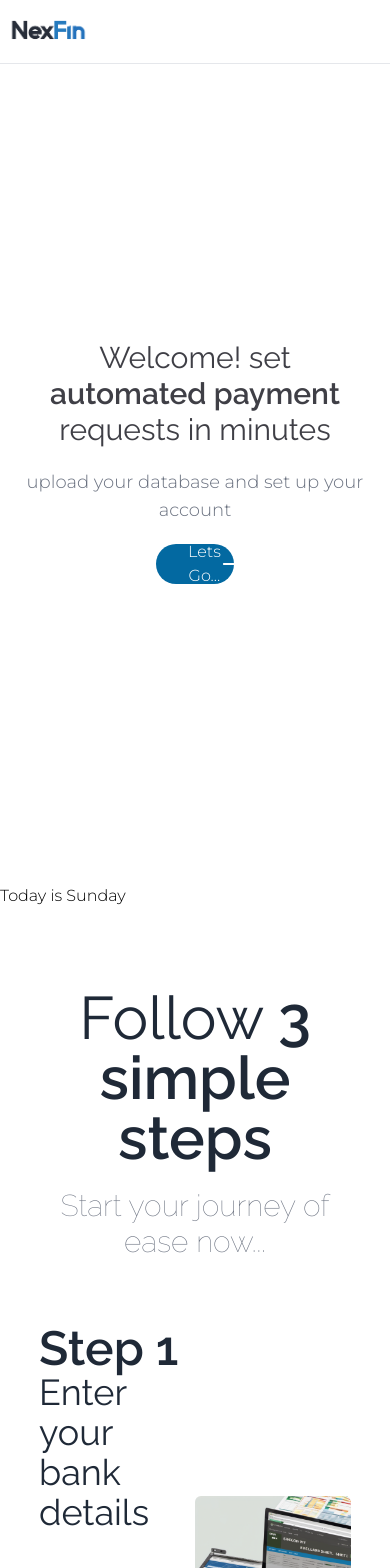
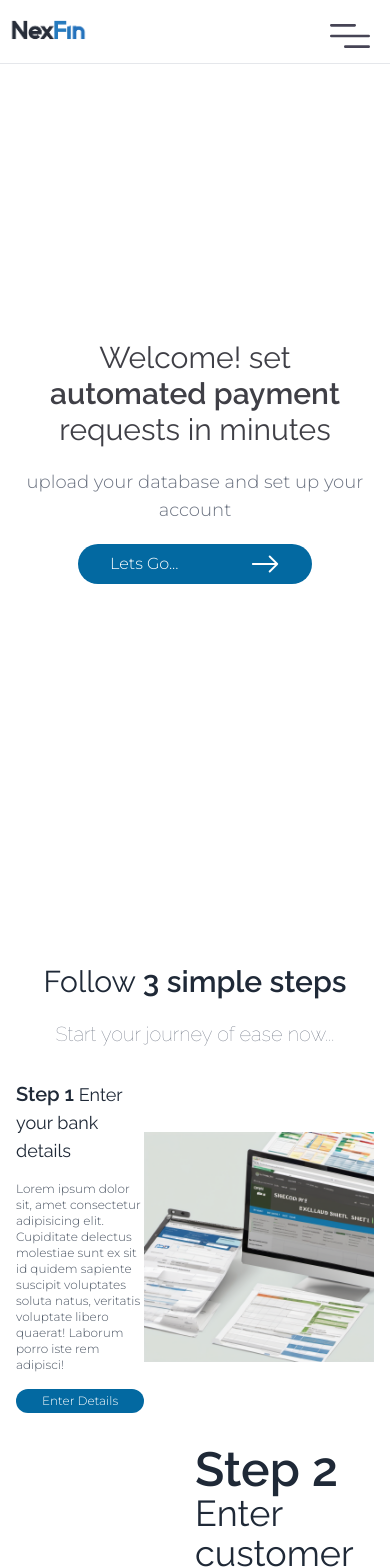
Before and after one commit to Tanishksoam/NEXfin, a React (Vite) app: page / in a window 390 px wide. Shown: the top 1568 px of the page. Built offline with nearby package versions, Linux system fonts and the light colour scheme.

Commit message:
responsive

```diff
--- a/package.json
+++ b/package.json
@@ -21,7 +21,8 @@
     "react-redux": "^9.1.0",
     "react-router-dom": "^6.21.1",
     "react-toastify": "^9.1.3",
-    "redux-persist": "^6.0.0"
+    "redux-persist": "^6.0.0",
+    "whatsapp-web.js": "^1.23.0"
   },
   "devDependencies": {
     "@types/react": "^18.2.37",
--- a/src/assets/images.jsx
+++ b/src/assets/images.jsx
@@ -4,4 +4,5 @@ import pic3 from "./pic3.png";
 import pic4 from "./pic4.png";
 import pic1 from "./pic1.png";
 import phonepe from "./phonepe.svg";
-export { logo, pic2, pic3, pic4, pic1, phonepe };
+import menu from "./menu.svg";
+export { logo, pic2, pic3, pic4, pic1, phonepe, menu };
--- a/src/components/header.jsx
+++ b/src/components/header.jsx
@@ -1,5 +1,5 @@
 import React from "react";
-import { logo } from "../assets/images";
+import { logo, menu } from "../assets/images";
 import { Link } from "react-router-dom";
 import { useSelector } from "react-redux";
 
@@ -14,6 +14,13 @@ const Header = () => {
             src={logo}
             alt=""
             className="sm:w-32 w-20 justify-center items-center"
+          />
+        </div>
+        <div className=" h-20 justify-center items-center">
+          <img
+            src={menu}
+            alt=""
+            className="sm:w-20 w-16 md:hidden justify-center items-center"
           />
         </div>
         <div className="md:flex items-center gap-8 font-titleFont md:visible hidden">
--- a/src/components/hero.jsx
+++ b/src/components/hero.jsx
@@ -14,12 +14,13 @@ const Hero = () => {
             requests in minutes
           </h1>
         </div>
+
         <div className=" sm:w-1/2 w-full text-center">
           <p className=" sm:text-3xl text-lg font-bodyFont  text-gray-500 font-normal">
             upload your database and set up your account
           </p>
         </div>
-        <div className=" w-1/5 font-bodyFont">
+        <div className=" md:w-1/5 w-3/5 font-bodyFont">
           <a href="#steps">
             <button className=" w-full h-10 bg-sky-700 rounded-full text-white flex justify-between items-center px-8">
               <span>Lets Go...</span>
--- a/src/components/steps.jsx
+++ b/src/components/steps.jsx
@@ -23,23 +23,25 @@ const Steps = () => {
   return (
     <div
       id="steps"
-      className=" w-full flex flex-col gap-16 justify-center items-center py-20"
+      className=" w-full flex flex-col gap-8 md:gap-16 justify-center items-center py-20"
     >
-      <div className=" w-4/5 text-center flex flex-col gap-5">
-        <h1 className=" text-6xl text-gray-800 font-titleFont">
+      <div className=" md:w-4/5 w-full text-center flex flex-col gap-5 px-4">
+        <h1 className=" text-3xl sm:text-4xl md:text-6xl text-gray-800 font-titleFont">
           Follow <span className=" font-semibold">3 simple steps</span>
         </h1>
-        <p className="text-3xl text-gray-500 font-titleFont font-thin">
+        <p className="text-xl sm:text-2xl md:text-3xl text-gray-500 font-titleFont font-thin">
           Start your journey of ease now...
         </p>
       </div>
-      <div className="w-4/5 text-center flex justify-between items-center">
-        <div className=" w-1/2 flex flex-col gap-10">
-          <h2 className=" text-4xl font-titleFont text-gray-800 text-start">
-            <span className=" font-semibold text-5xl">Step 1</span> Enter your
-            bank details{" "}
+      <div className="md:w-4/5 w-full px-4 text-center flex justify-between items-center">
+        <div className=" w-1/2 flex flex-col md:gap-10 gap-4">
+          <h2 className=" text-lg sm:text-2xl md:text-4xl font-titleFont text-gray-800 text-start">
+            <span className=" font-semibold text-xl sm:text-3xl md:text-5xl">
+              Step 1
+            </span>{" "}
+            Enter your bank details{" "}
           </h2>
-          <p className=" text-gray-600 font-bodyFont text-start">
+          <p className=" text-xs sm:text-md  md:text-lg text-gray-600 font-bodyFont text-start">
             Lorem ipsum dolor sit, amet consectetur adipisicing elit. Cupiditate
             delectus molestiae sunt ex sit id quidem sapiente suscipit
             voluptates soluta natus, veritatis voluptate libero quaerat! Laborum
@@ -48,13 +50,13 @@ const Steps = () => {
           <div className="flex justify-between items-center">
             <button
               onClick={handleClient}
-              className=" w-56 h-10 bg-sky-700 rounded-full text-white flex justify-center items-center text-center px-6"
+              className=" w-32 sm:w-56 h-6 sm:h-10 bg-sky-700 rounded-full text-white flex text-xs sm:text-md md:text-lg justify-center items-center text-center px-6"
             >
               <span>Enter Details</span>
             </button>
           </div>
         </div>
-        <div className=" w-96 h-80 rounded-md overflow-hidden">
+        <div className=" w-96 h-80 flex items-center justify-center rounded-md overflow-hidden">
           <img src={pic2} alt="" />
         </div>
       </div>
--- a/src/pages/home.jsx
+++ b/src/pages/home.jsx
@@ -2,13 +2,11 @@ import React from "react";
 
 import Hero from "../components/hero";
 import Steps from "../components/steps";
-import TodayIs from "../components/day";
 
 const Home = () => {
   return (
     <div>
       <Hero />
-      <TodayIs />
       <Steps />
     </div>
   );
```
Also changed, not shown: src/assets/menu.svg (added), 1 other file (tests, documents, lock files or other folders).
